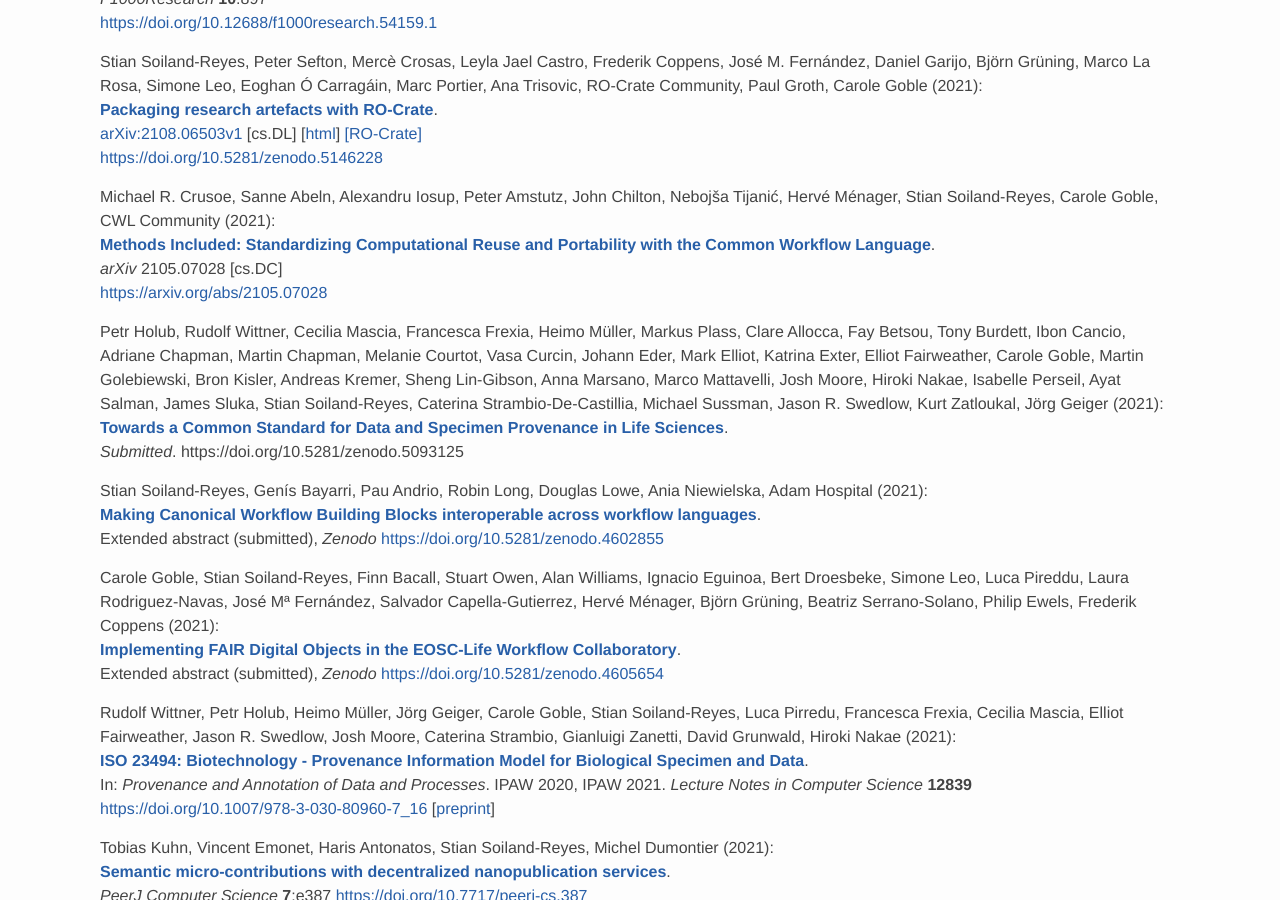
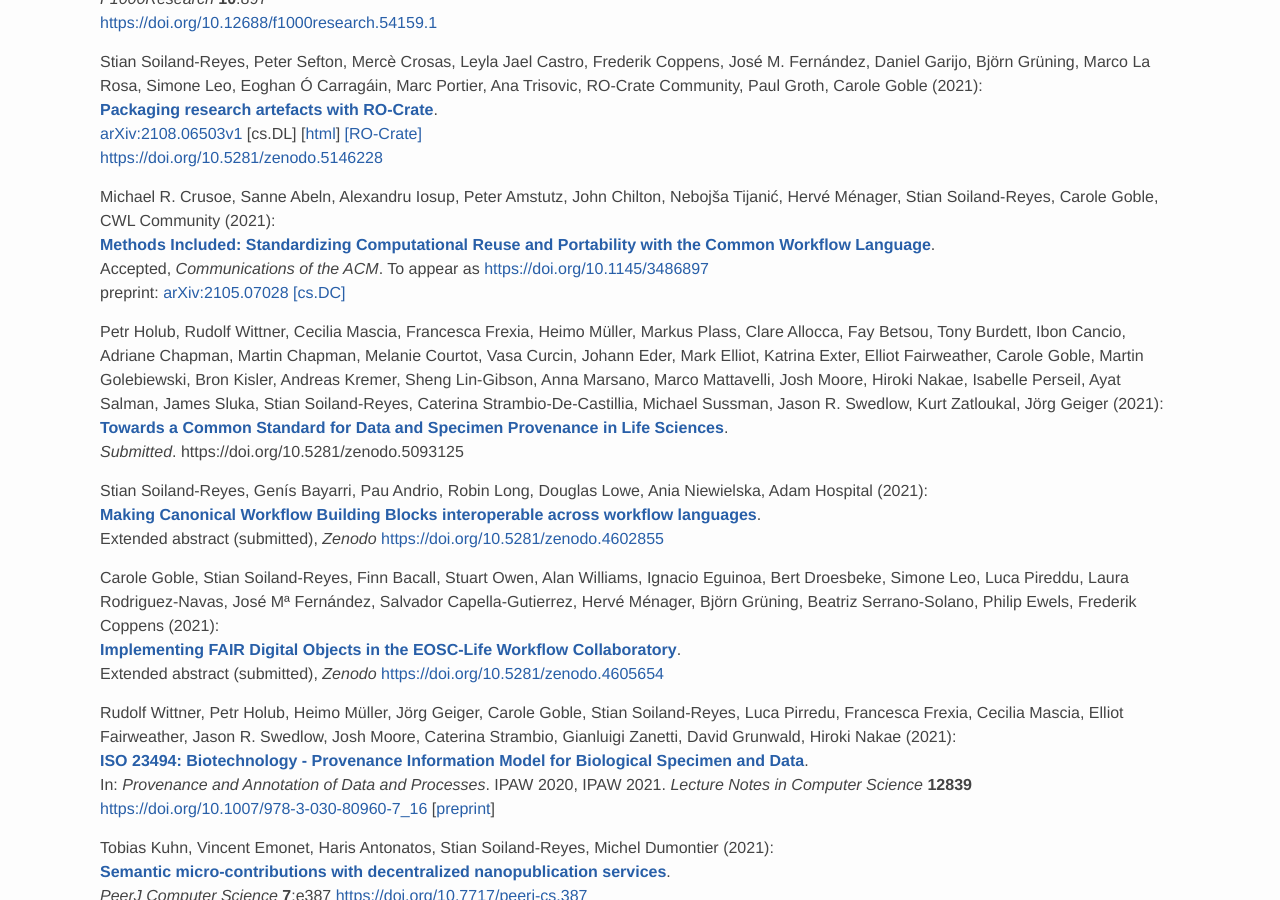
Before and after one commit to eScienceLab/eScienceLab.github.io, a Jekyll site: the page built from publications/index.md, in a window 1280 px wide and 900 px high, scrolled down 667 px. Built offline with Jekyll 4.4.1, drawn with Linux system fonts in a browser that asks for light colours; comment, search, counter and statistics services are not loaded.

Commit message:
CWL paper accepted

```diff
--- a/publications/index.md
+++ b/publications/index.md
@@ -63,8 +63,10 @@
 
 Michael R. Crusoe, Sanne Abeln, Alexandru Iosup, Peter Amstutz, John Chilton, Nebojša Tijanić, Hervé Ménager, Stian Soiland-Reyes, Carole Goble, CWL Community (2021):
 [**Methods Included: Standardizing Computational Reuse and Portability with the Common Workflow Language**](https://arxiv.org/pdf/2105.07028).
-_arXiv_ 2105.07028 [cs.DC]
-<https://arxiv.org/abs/2105.07028>
+Accepted, _Communications of the ACM_.
+To appear as <https://doi.org/10.1145/3486897>
+preprint: [arXiv:2105.07028 [cs.DC]](https://arxiv.org/abs/2105.07028)
+
 
 Petr Holub, Rudolf Wittner, Cecilia Mascia, Francesca Frexia, Heimo Müller, Markus Plass, Clare Allocca, Fay Betsou, Tony Burdett, Ibon Cancio, Adriane Chapman, Martin Chapman, Melanie Courtot, Vasa Curcin, Johann Eder, Mark Elliot, Katrina Exter, Elliot Fairweather, Carole Goble, Martin Golebiewski, Bron Kisler, Andreas Kremer, Sheng Lin-Gibson, Anna Marsano, Marco Mattavelli, Josh Moore, Hiroki Nakae, Isabelle Perseil, Ayat Salman, James Sluka, Stian Soiland-Reyes, Caterina Strambio-De-Castillia, Michael Sussman, Jason R. Swedlow, Kurt Zatloukal, Jörg Geiger (2021):
 [**Towards a Common Standard for Data and Specimen Provenance in Life Sciences**](https://doi.org/10.5281/zenodo.5093125).
```
